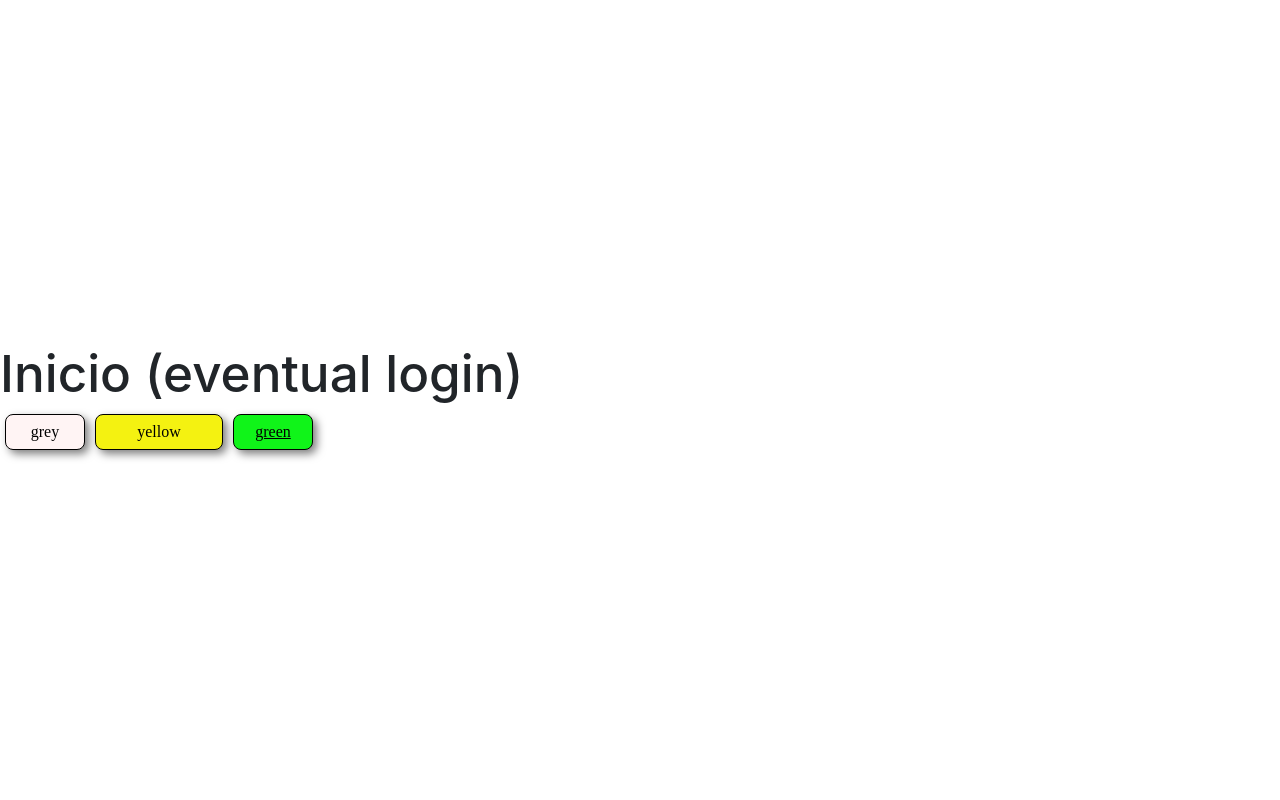
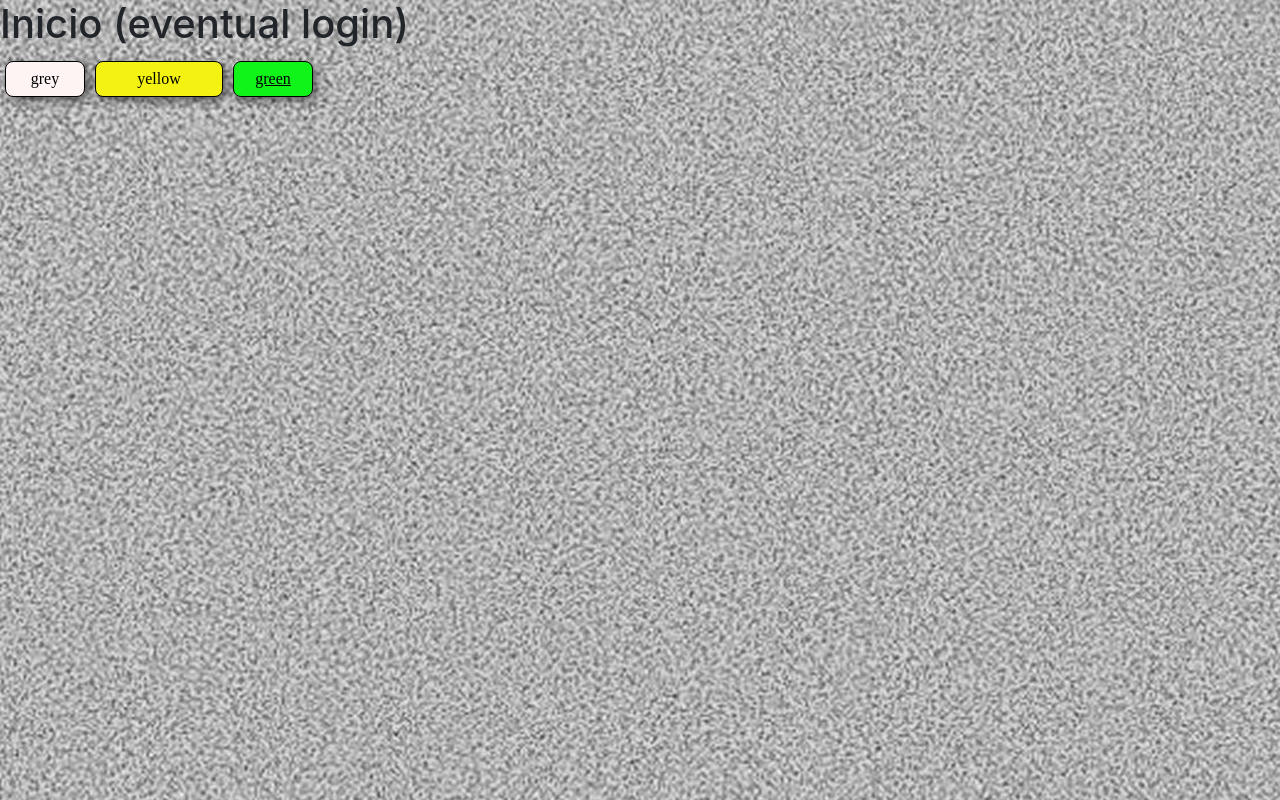
Before and after one commit to PROYECTO-RAIO/RAIO-ADMIN-FE, a React (Vite) app: page / in a window 1280 px wide. Built offline with nearby package versions, Linux system fonts and the light colour scheme; a web font is replaced by a local one.

Commit message:
mergear dev en feat/Botón

```diff
--- a/src/index.css
+++ b/src/index.css
@@ -1,51 +1,13 @@
-:root {
-  font-family: system-ui, Avenir, Helvetica, Arial, sans-serif;
-  line-height: 1.5;
-  font-weight: 400;
-
-  color-scheme: light dark;
-  color: rgba(255, 255, 255, 0.87);
-  background-color: #242424;
-
-  font-synthesis: none;
-  text-rendering: optimizeLegibility;
-  -webkit-font-smoothing: antialiased;
-  -moz-osx-font-smoothing: grayscale;
+body {
+  background-color: black;
+  background-image: url('/src/assets/ruido.jpg');
+  background-repeat: repeat;
 }
 
-
-
-body {
+ul {
   margin: 0;
-  display: flex;
-  place-items: center;
-  min-width: 320px;
-  min-height: 100vh;
+  padding: 0;
 }
-
-h1 {
-  font-size: 3.2em;
-  line-height: 1.1;
-}
-
-/* button {
-  border-radius: 8px;
-  border: 1px solid transparent;
-  padding: 0.6em 1.2em;
-  font-size: 1em;
-  font-weight: 500;
-  font-family: inherit;
-  background-color: #1a1a1a;
-  cursor: pointer;
-  transition: border-color 0.25s;
-}
-button:hover {
-  border-color: #646cff;
-}
-button:focus,
-button:focus-visible {
-  outline: 4px auto -webkit-focus-ring-color;
-} */
 
 a {
   color: inherit;
@@ -57,44 +19,3 @@
   color: inherit;
   text-decoration: none;
 }
-
-.btn {
-  padding: 5px;
-  margin: 5px;
-  min-width: 80px;
-}
-
-.btn-primary-custom {
-  background-color: #FFF4F4;
-  color: black;
-  border: 1px solid black;
-}
-
-.btn-secondary-custom {
-  background-color: #F4F211;
-  color: black;
-  border: 1px solid black;
-}
-
-.btn-accent-custom {
-  background-color: #10F419;
-  color: white;
-  border: 1px solid black;
-}
-
-.btn-primary-custom:hover,
-.btn-secondary-custom:hover,
-.btn-accent-custom:hover {
-  opacity: 0.9;
-}
-
-@media (prefers-color-scheme: light) {
-  :root {
-    color: #213547;
-    background-color: #ffffff;
-  }
-
-  button {
-    background-color: #f9f9f9;
-  }
-}
```
